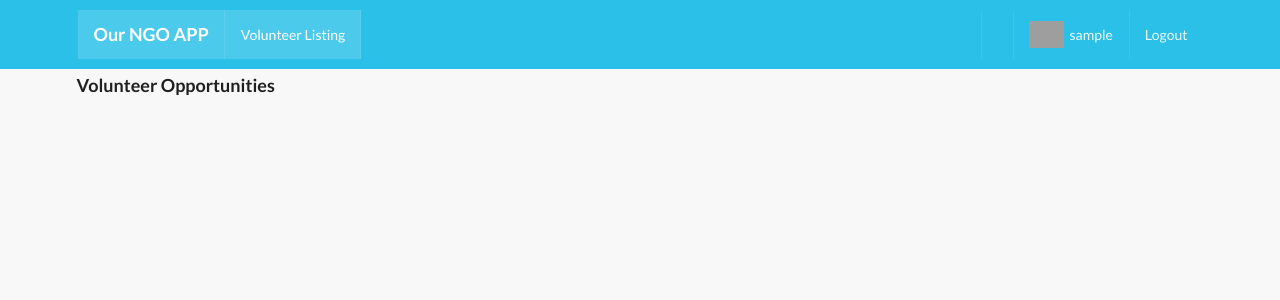
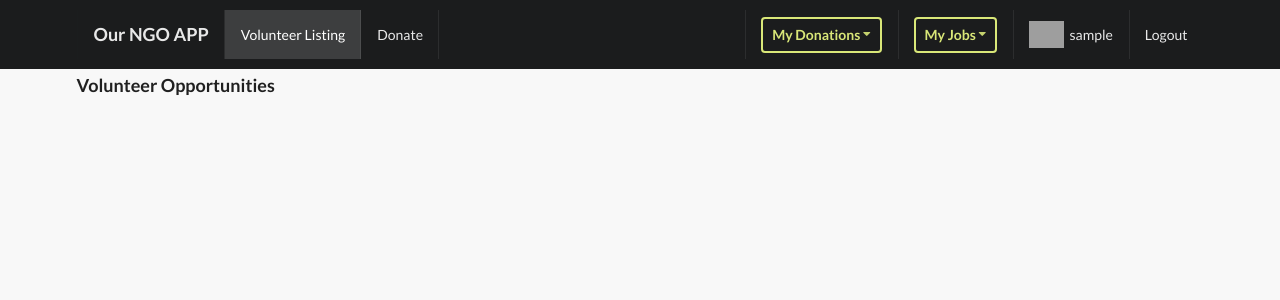
Before and after one commit to fatihkaya13/nonprofit-webapp-final, a Django app: page /volunteer_listing/ in a window 1280 px wide. Shown: the top 300 px of the page. Run offline with Django 4.2, Linux system fonts and the light colour scheme; the visitor is signed in with stand-in values (Sample User, id 1); data that the repository does not hold is empty; some libraries are stand-ins or nearby versions; grey boxes are pictures that could not be loaded.

Commit message:
job app continued

```diff
--- a/nonprofit_webapp/profiles/urls.py
+++ b/nonprofit_webapp/profiles/urls.py
@@ -2,6 +2,7 @@ from django.urls import path
 from . import views
 from .views import (
     my_home_page_view,
+    my_applied_jobs_view,
 )
 
 app_name = "profiles"
@@ -9,4 +10,5 @@ app_name = "profiles"
 urlpatterns = [
     path("", views.index),
     path("my-home-page", my_home_page_view, name="my-home-page-view"),
+    path("my-applied-jobs", my_applied_jobs_view, name="my-applied-jobs"),
 ]
--- a/nonprofit_webapp/static_code_files/style.css
+++ b/nonprofit_webapp/static_code_files/style.css
@@ -5,7 +5,7 @@ body {
 .nav {
     border-radius: 0px !important;
     padding: 10px 0 10px 0 !important;
-    background-color: #2bc0e8 !important;
+    /* background-color: #2bc0e8 !important; */
 }
 
 .mb-7 {
--- a/nonprofit_webapp/templates/main/navbar.html
+++ b/nonprofit_webapp/templates/main/navbar.html
@@ -1,22 +1,42 @@
 {% url 'welcome-view' as path_to_welcome %}
 {% url 'profiles:my-home-page-view' as path_to_my_home_page %}
-{% url 'volunteer_listing:jobs_list_view' as path_to_volunteer_job_list %}
+{% url 'profiles:my-applied-jobs' as path_to_my_applied_jobs %}
+{% url 'volunteer_listing:jobs-list-view' as path_to_volunteer_job_list %}
 
 <div class="ui inverted menu nav mb-7">
     <div class="ui container">
-      <a href="{{path_to_welcome}}" class="active item">
+      <a href="{{path_to_welcome}}" class="{% if request.path == path_to_welcome %}active{% endif %} item">
           <h3>Our NGO APP</h3>
       </a>
 
-      {% if request.user.is_authenticated %}
       <a href="{{path_to_volunteer_job_list}}" class="{% if request.path == path_to_volunteer_job_list %}active{% endif %} item">
         Volunteer Listing
       </a>
-      {% endif %}
+      <a href="{{my_rooms}}" class="ui item">
+        Donate
+      </a>
 
       <div class="right menu">
           {% if request.user.is_authenticated %}
           <div class="item">
+            <div class="ui inverted floating dropdown icon button olive"> My Donations
+              <i class="dropdown icon"></i>
+              <div class="menu">
+                  <a href="{{path_to_my_applied_jobs}}" class="{% if request.path == path_to_my_applied_jobs %}active{% endif %} item">
+                    Donation History
+                  </a>
+              </div>
+           </div>
+          </div>
+          <div class="item">
+            <div class="ui inverted floating dropdown icon button olive"> My Jobs
+              <i class="dropdown icon"></i>
+              <div class="menu">
+                  <a href="{{path_to_my_applied_jobs}}" class="{% if request.path == path_to_my_applied_jobs %}active{% endif %} item">
+                    Applied Jobs
+                  </a>
+              </div>
+           </div>
           </div>
               <a href="{{path_to_my_home_page}}" class="{% if request.path == path_to_my_home_page %}active{% endif %} item">
                   <img src={{picture.url}} class="ui avatar image">&nbsp;
@@ -27,9 +47,9 @@
               </a>
           {% else %}
           <a href="{% url 'account_login' %}" class="ui item">
-                  Login
-              </a>
+            Login
+          </a>
           {% endif %}
       </div>
     </div>
-  </div>
+ </div>
--- a/nonprofit_webapp/volunteer_listing/templates/volunteer_listing/job_list.html
+++ b/nonprofit_webapp/volunteer_listing/templates/volunteer_listing/job_list.html
@@ -39,9 +40,35 @@
                                 {{job_tag}}
                             </div>
                             {% endfor %}
-                            <div class="ui right floated primary button">
-                                Apply
-                                <i class="right chevron icon"></i>
+                            {% comment %} VOLUNTEER JOB APPLICATION FORM {% endcomment %}
+
+                            <div class="ui right floated">
+
+                                {% comment %} USER PROFILE DOES NOT EXISTS {% endcomment %}
+                                {% if  profile == None %}
+                                <a href="{% url 'account_signup' %}" class="ui blue basic button">
+                                    Join to Apply
+                                    <i class="right chevron icon"></i>
+                                </a>
+
+                                {% comment %} USER HAS ALREADY APPLIED TO THE JOB {% endcomment %}
+                                {% elif job in profile.get_applied_jobs %}
+                                <button type="" disabled class="ui positive button">
+                                    Applied
+                                    <i class="right check icon"></i>
+                                </button>
+
+                                {% comment %} USER HAS NOT APPLIED TO THE JOB YET {% endcomment %}
+                                {% else %}
+                                <form action="{% url "volunteer_listing:apply-job"%}" method="POST">
+                                    {% csrf_token %}
+                                    <input type="hidden" name="job_pk" value={{job.pk}}>
+                                    <button type="submit" class="ui primary button">
+                                        Apply
+                                        <i class="right chevron icon"></i>
+                                    </button>
+                                </form>
+                                {% endif %}
                             </div>
                         </div>
                     </div>
--- a/nonprofit_webapp/volunteer_listing/urls.py
+++ b/nonprofit_webapp/volunteer_listing/urls.py
@@ -1,8 +1,15 @@
 from django.urls import path
-from . import views
+
+from .views import (
+    jobs_list_view,
+    apply_job,
+    withdraw_job_application
+)
 
 app_name = "volunteer_listing"
 
 urlpatterns = [
-    path("", views.jobs_list_view, name="jobs_list_view")
+    path("", jobs_list_view, name="jobs-list-view"),
+    path("apply-job/", apply_job, name="apply-job"),
+    path("withdraw-job-application/", withdraw_job_application, name="withdraw-job-application"),
 ]
--- a/nonprofit_webapp/volunteer_listing/views.py
+++ b/nonprofit_webapp/volunteer_listing/views.py
@@ -1,14 +1,67 @@
-from django.shortcuts import render
+from django.shortcuts import render, redirect, get_object_or_404
 from django.http import HttpResponse
 from .models import Job
+from profiles.models import Profile
+from django.contrib.auth.decorators import login_required
 # Create your views here.
 
 def index(request):
     return HttpResponse("welcome to volunteer_listing app")
 
 def jobs_list_view(request):
+    # get all job instances
     jobs = Job.objects.all()
+    # get requested user
+    user = request.user
+    print(user)
+    # get profile of the user
+    try:
+        profile = Profile.objects.get(user=user)
+    except:
+        profile = None
+
+    # prepare data to render
     data = {
-        "jobs": jobs
+        "jobs": jobs,
+        "profile": profile
     }
     return render(request, 'volunteer_listing/job_list.html', data)
+
+@login_required
+def apply_job(request):
+    if request.method == 'POST':
+        # get primary key of the requested job
+        pk = request.POST.get('job_pk')
+        # get requested user
+        user = request.user
+        # get profile of the user
+        profile = Profile.objects.get(user=user)
+        # get job instance
+        job = Job.objects.get(pk=pk)
+        # add job instance to profile's applied jobs
+        profile.applied_job.add(job)
+        # save profile instance
+        profile.save()
+        return redirect(request.META.get('HTTP_REFERER'))
+    return redirect('volunteer-listing:jobs_list_view')
+
+@login_required
+def withdraw_job_application(request):
+
+    if request.method=="POST":
+        # get primary key of the requested job
+        pk = request.POST.get('job_pk')
+        # get requested user
+        user = request.user
+        # get profile of the user
+        profile = Profile.objects.get(user=user)
+        # get job instance
+        job = Job.objects.get(pk=pk)
+        # remove job instance to profile's applied jobs
+        profile.applied_job.remove(job)
+        # save profile instance
+        profile.save()
+
+        return redirect(request.META.get('HTTP_REFERER'))
+
+    return redirect(request.META.get('HTTP_REFERER'))
```
Also changed, not shown: other parts of nonprofit_webapp/volunteer_listing/templates/volunteer_listing/job_list.html (+1 -39 lines), nonprofit_webapp/profiles/templates/profiles/my_applied_jobs.html (added, +53 -0 lines), nonprofit_webapp/profiles/templates/profiles/myprofile.html (+9 -0 lines), nonprofit_webapp/profiles/views.py (+20 -1 lines).
